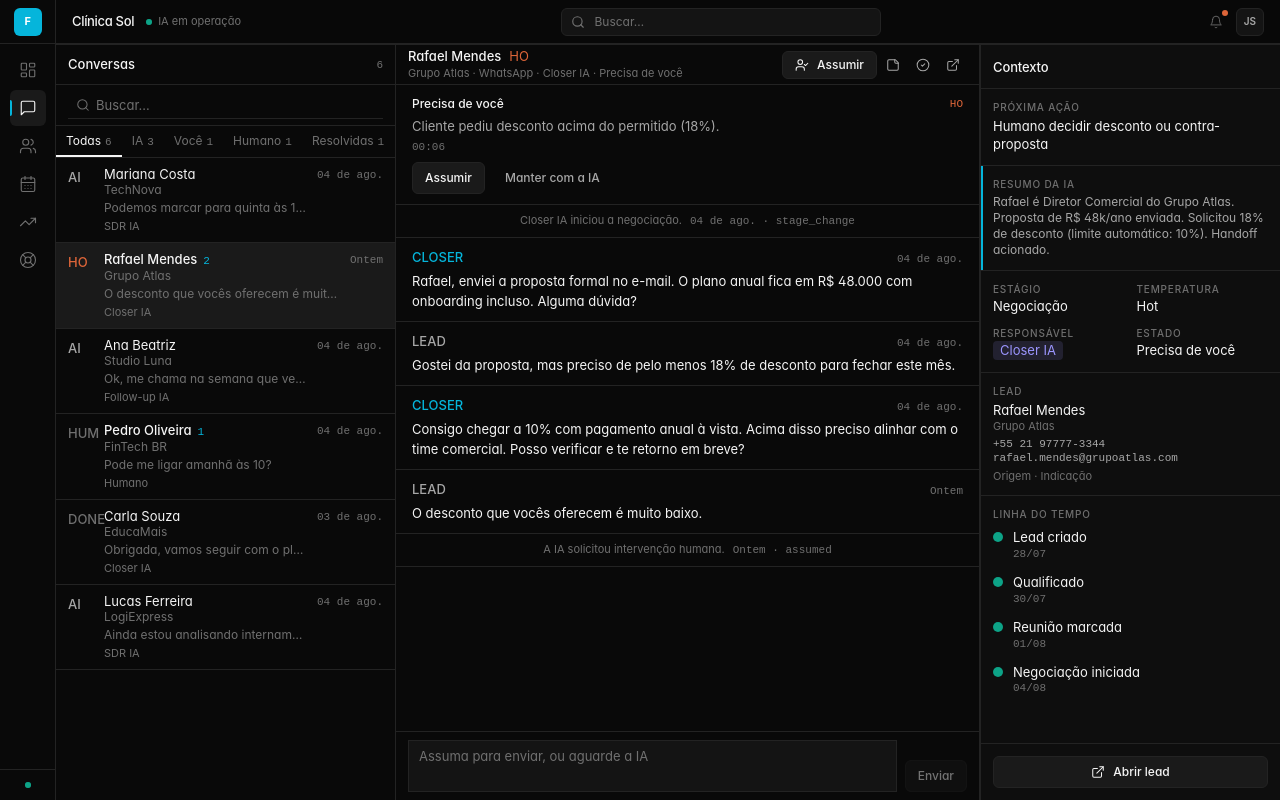
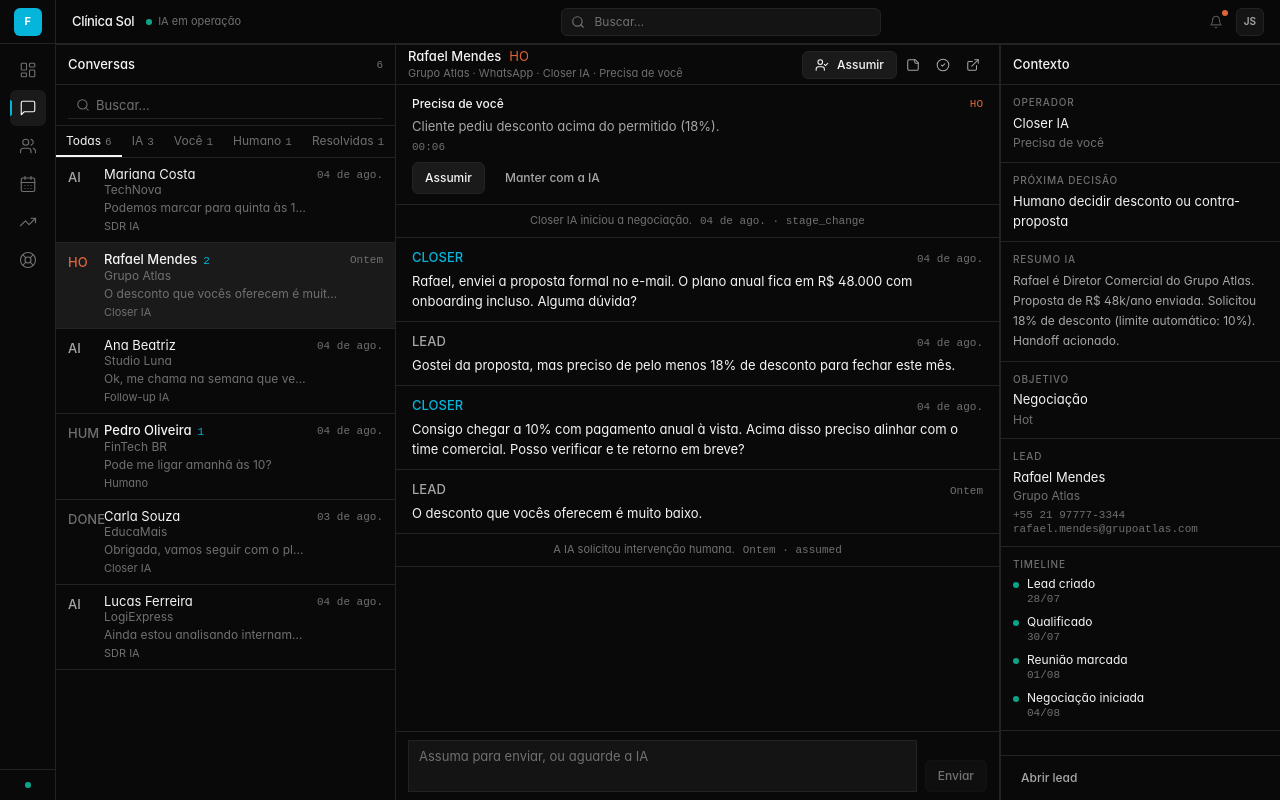
Before and after one commit to jvrm831720/forceia, a Next.js app in the folder dashboard/: page /conversas in a window 1280 px wide. Built offline with nearby package versions, Linux system fonts and the light colour scheme.

Commit message:
rebuild(conversations): context as decision center (editorial blocks)

```diff
--- a/dashboard/components/conversations/context-panel.tsx
+++ b/dashboard/components/conversations/context-panel.tsx
@@ -1,21 +1,28 @@
 "use client";
 
 import { Button } from "@/components/ui/button";
-import { Badge } from "@/components/ui/badge";
-import { Icon } from "@/components/ui/icon";
-import {
-  agentBadgeVariant,
-  agentLabel,
-  statusLabel,
-} from "@/lib/conversation-utils";
+import { agentLabel, statusLabel } from "@/lib/conversation-utils";
 import type { Conversation } from "@/types/conversation";
 import { cn } from "@/lib/utils";
-import { ExternalLink, X } from "lucide-react";
+import { X } from "lucide-react";
 
-/**
- * Context — priority order (Product Language):
- * next action → AI summary → stage/owner → meeting → timeline
- */
+function Block({
+  label,
+  children,
+}: {
+  label: string;
+  children: React.ReactNode;
+}) {
+  return (
+    <section className="border-b border-border px-3 py-2.5">
+      <p className="mb-1 text-[10px] font-medium uppercase tracking-[0.08em] text-ink-soft">
+        {label}
+      </p>
+      {children}
+    </section>
+  );
+}
+
 export function ContextPanel({
   conversation,
   onClose,
@@ -25,14 +32,12 @@ export function ContextPanel({
 }) {
   if (!conversation) {
     return (
-      <aside className="hidden h-full w-[300px] shrink-0 flex-col border-l border-border bg-canvas xl:flex">
-        <div className="flex h-11 items-center border-b border-border px-3">
-          <h2 className="text-section text-ink">Contexto</h2>
+      <aside className="hidden h-full w-[280px] shrink-0 flex-col border-l border-border bg-background xl:flex">
+        <div className="flex h-10 items-center border-b border-border px-3">
+          <span className="text-[13px] font-medium text-ink">Contexto</span>
         </div>
         <div className="flex flex-1 items-center justify-center px-4 text-center">
-          <p className="text-body-muted text-ink-soft">
-            Selecione uma conversa para ver o contexto operacional.
-          </p>
+          <p className="text-[12px] text-ink-soft">Selecione uma conversa.</p>
         </div>
       </aside>
     );
@@ -43,118 +48,81 @@ export function ContextPanel({
   return (
     <aside
       className={cn(
-        "flex h-full w-full flex-col border-l border-border bg-canvas",
-        "xl:w-[300px] xl:shrink-0",
+        "flex h-full w-full flex-col border-l border-border bg-background",
+        "xl:w-[280px] xl:shrink-0",
       )}
     >
-      <div className="flex h-11 items-center justify-between border-b border-border px-3">
-        <h2 className="text-section text-ink">Contexto</h2>
+      <div className="flex h-10 items-center justify-between border-b border-border px-3">
+        <span className="text-[13px] font-medium text-ink">Contexto</span>
         {onClose && (
           <button
             type="button"
             onClick={onClose}
-            className="inline-flex h-8 w-8 items-center justify-center rounded-md text-ink-soft transition-ui duration-fast hover:bg-surface xl:hidden"
-            aria-label="Fechar contexto"
+            className="inline-flex h-7 w-7 items-center justify-center text-ink-soft hover:text-ink xl:hidden"
+            aria-label="Fechar"
           >
-            <Icon icon={X} size="sm" />
+            <X className="h-3.5 w-3.5" strokeWidth={1.75} />
           </button>
         )}
       </div>
 
       <div className="min-h-0 flex-1 overflow-y-auto">
-        <section className="border-b border-border px-3 py-3">
-          <p className="text-label">Próxima ação</p>
-          <p className="mt-1 text-body font-medium text-ink">{opp.nextAction}</p>
-        </section>
+        <Block label="Operador">
+          <p className="text-[13px] text-ink">{agentLabel(opp.currentOwner)}</p>
+          <p className="mt-0.5 text-[12px] text-ink-soft">
+            {statusLabel(conversation.status)}
+          </p>
+        </Block>
 
-        <section className="relative border-b border-border px-3 py-3">
-          <div className="absolute inset-y-0 left-0 w-0.5 bg-brand" aria-hidden />
-          <p className="text-label">Resumo da IA</p>
-          <p className="mt-1 text-body-muted text-ink-muted">{opp.aiSummary}</p>
-        </section>
+        <Block label="Próxima decisão">
+          <p className="text-[13px] leading-5 text-ink">{opp.nextAction}</p>
+        </Block>
 
-        <section className="grid grid-cols-2 gap-3 border-b border-border px-3 py-3">
-          <div>
-            <p className="text-label">Estágio</p>
-            <p className="mt-0.5 text-body text-ink">{opp.pipelineStage}</p>
-          </div>
-          <div>
-            <p className="text-label">Temperatura</p>
-            <p className="mt-0.5 text-body capitalize text-ink">{opp.temperature}</p>
-          </div>
-          <div>
-            <p className="text-label">Responsável</p>
-            <div className="mt-0.5">
-              <Badge variant={agentBadgeVariant(opp.currentOwner)}>
-                {agentLabel(opp.currentOwner)}
-              </Badge>
-            </div>
-          </div>
-          <div>
-            <p className="text-label">Estado</p>
-            <p className="mt-0.5 text-body text-ink">
-              {statusLabel(conversation.status)}
-            </p>
-          </div>
-        </section>
+        <Block label="Resumo IA">
+          <p className="text-[12px] leading-5 text-ink-muted">{opp.aiSummary}</p>
+        </Block>
 
-        <section className="border-b border-border px-3 py-3">
-          <p className="text-label">Lead</p>
-          <p className="mt-1 text-body font-medium text-ink">{opp.leadName}</p>
-          <p className="text-meta text-ink-soft">{opp.company}</p>
-          {opp.phone && <p className="mt-1 text-mono text-ink-muted">{opp.phone}</p>}
-          {opp.email && <p className="text-mono text-ink-muted">{opp.email}</p>}
-          {opp.source && (
-            <p className="mt-1 text-meta text-ink-soft">Origem · {opp.source}</p>
+        <Block label="Objetivo">
+          <p className="text-[13px] text-ink">{opp.pipelineStage}</p>
+          <p className="mt-0.5 text-[12px] capitalize text-ink-soft">
+            {opp.temperature}
+          </p>
+        </Block>
+
+        <Block label="Lead">
+          <p className="text-[13px] text-ink">{opp.leadName}</p>
+          <p className="text-[12px] text-ink-soft">{opp.company}</p>
+          {opp.phone && (
+            <p className="mt-1 text-mono text-ink-soft">{opp.phone}</p>
           )}
-        </section>
+          {opp.email && <p className="text-mono text-ink-soft">{opp.email}</p>}
+        </Block>
 
         {opp.meeting && (
-          <section className="border-b border-border px-3 py-3">
-            <p className="text-label">Reunião</p>
-            <p className="mt-1 text-body text-ink">
+          <Block label="Reunião">
+            <p className="text-[13px] text-ink">
               {opp.meeting.title || "Reunião"}
             </p>
-            <p className="text-mono text-ink-muted">
+            <p className="text-mono text-ink-soft">
               {opp.meeting.date} · {opp.meeting.time}
             </p>
-            {opp.meeting.link && (
-              <a
-                href={opp.meeting.link}
-                target="_blank"
-                rel="noopener noreferrer"
-                className="mt-1 inline-flex items-center gap-1 text-meta text-brand transition-ui duration-fast hover:underline"
-              >
-                Abrir link
-                <Icon icon={ExternalLink} size="xs" />
-              </a>
-            )}
-          </section>
+          </Block>
         )}
 
-        <section className="px-3 py-3">
-          <p className="mb-2 text-label">Linha do tempo</p>
-          <ol>
-            {opp.timeline.map((event, idx) => (
-              <li key={event.id} className="relative flex gap-2.5 pb-3 last:pb-0">
-                {idx < opp.timeline.length - 1 && (
-                  <span
-                    className={cn(
-                      "absolute left-[5px] top-3 h-full w-px",
-                      event.done ? "bg-success/40" : "bg-border",
-                    )}
-                  />
-                )}
+        <Block label="Timeline">
+          <ol className="space-y-2">
+            {opp.timeline.map((event) => (
+              <li key={event.id} className="flex gap-2">
                 <span
                   className={cn(
-                    "relative z-10 mt-1 h-2.5 w-2.5 shrink-0 rounded-full",
-                    event.done ? "bg-success" : "bg-elevated ring-1 ring-border",
+                    "mt-1.5 h-1.5 w-1.5 shrink-0 rounded-full",
+                    event.done ? "bg-success" : "bg-border",
                   )}
                 />
                 <div className="min-w-0">
                   <p
                     className={cn(
-                      "text-body",
+                      "text-[12px] leading-4",
                       event.done ? "text-ink" : "text-ink-soft",
                     )}
                   >
@@ -165,12 +133,11 @@ export function ContextPanel({
               </li>
             ))}
           </ol>
-        </section>
+        </Block>
       </div>
 
-      <div className="border-t border-border p-3">
-        <Button variant="secondary" size="sm" className="w-full">
-          <Icon icon={ExternalLink} size="sm" />
+      <div className="border-t border-border p-2">
+        <Button variant="ghost" size="sm" className="h-7 w-full justify-start">
           Abrir lead
         </Button>
       </div>
```
